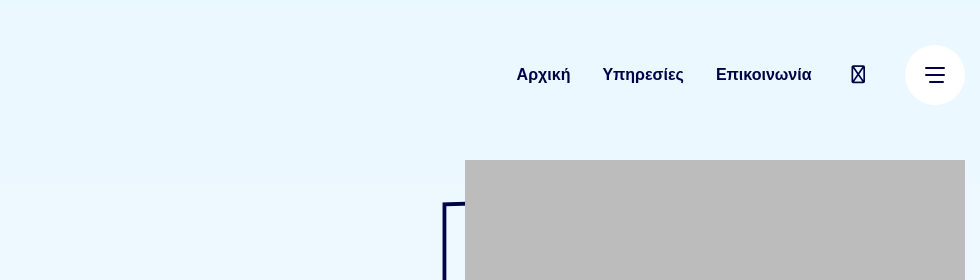
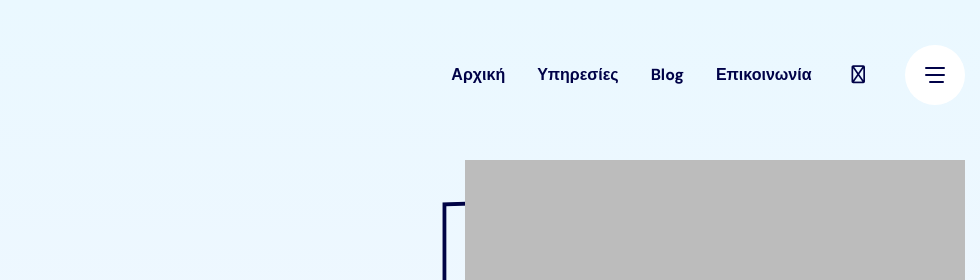
Before and after one commit to PavlisPetros/brandmedia, a plain HTML site: page index.html in a window 1280 px wide. Shown: the top 280 px of the page, 300-1280 px from the left. Drawn offline with Linux system fonts and the light colour scheme; files whose address does not match are found by name; a web font is replaced by a local one.

Commit message:
Update index.html

```diff
--- a/index.html
+++ b/index.html
@@ -88,7 +88,7 @@
                                                 <li><a href="single-service.html">Services Details</a></li>
                                             </ul>
                                         </li>
-
+                                      <li><a href="contact.html">Blog</a></li>
                                         <li><a href="contact.html">Επικοινωνία</a></li>
 
                                     </ul>
```
